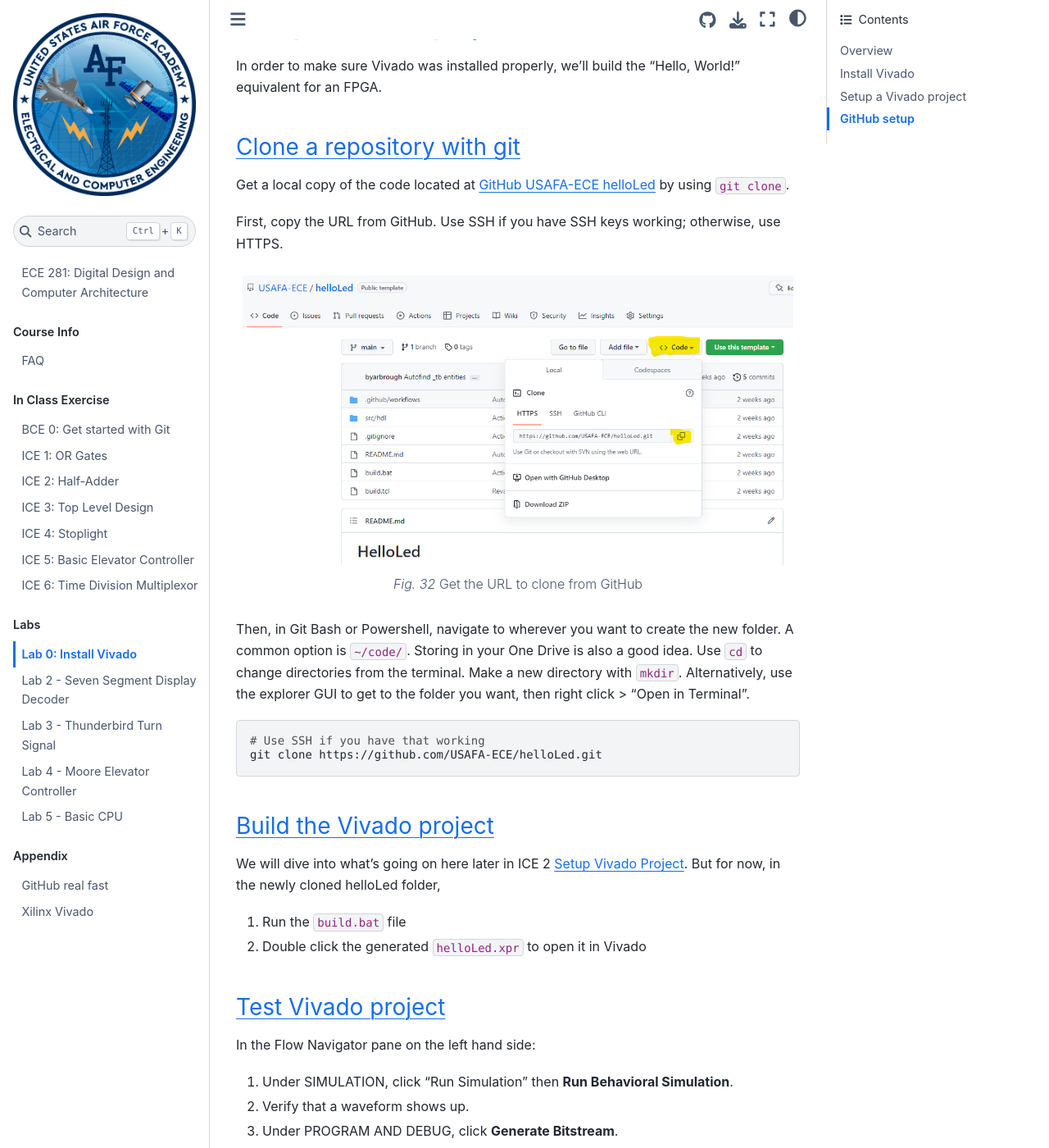
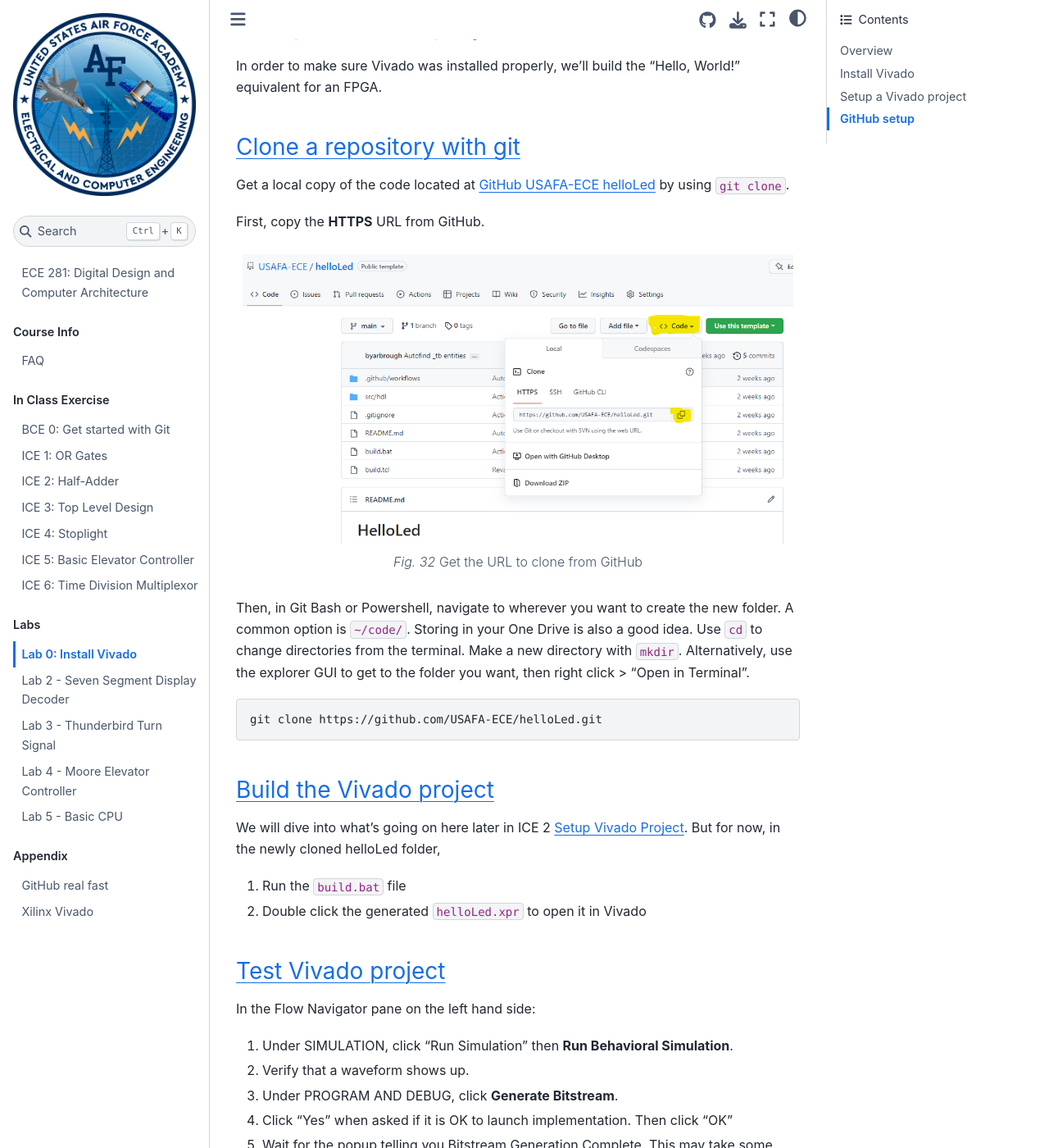
Before and after one commit to USAFA-ECE/ece281-book, a Jupyter Book: the page built from book/lab/lab0.md, in a window 1280 px wide and 1400 px high, scrolled down 894 px. Shown: the whole window at 82% size. Built offline with Jupyter Book 1.0.4 settings and Sphinx 7.4.7 and the Sphinx Book theme 1.1.4, drawn with Linux system fonts in a browser that asks for light colours; pages that are not in the unit, such as notebooks, are missing from menus.

Commit message:
Prefer HTTPS to SSH, port 22 blocked

````diff
--- a/book/lab/lab0.md
+++ b/book/lab/lab0.md
@@ -28,7 +28,7 @@
 
 Get a local copy of the code located at [GitHub USAFA-ECE helloLed](https://github.com/USAFA-ECE/helloLed) by using `git clone`.
 
-First, copy the URL from GitHub. Use SSH if you have SSH keys working; otherwise, use HTTPS.
+First, copy the **HTTPS** URL from GitHub.
 
 ```{figure} img/lab0_githubclone.png
 Get the URL to clone from GitHub
@@ -41,7 +41,6 @@
 then right click > "Open in Terminal".
 
 ```bash
-# Use SSH if you have that working
 git clone https://github.com/USAFA-ECE/helloLed.git
 ```
 
````
Also changed, not shown: book/appendix/github.md (+1 -1 lines).
